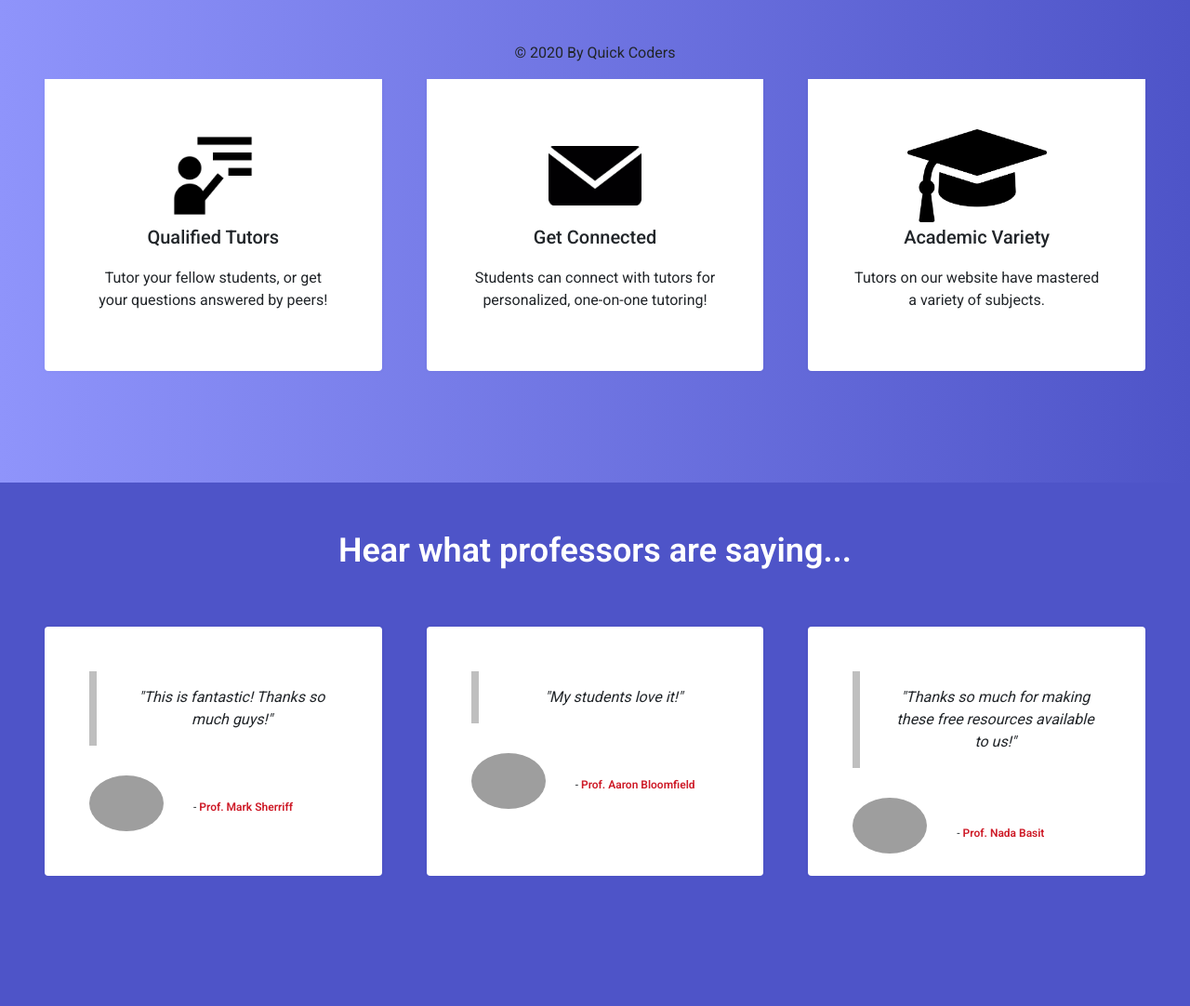
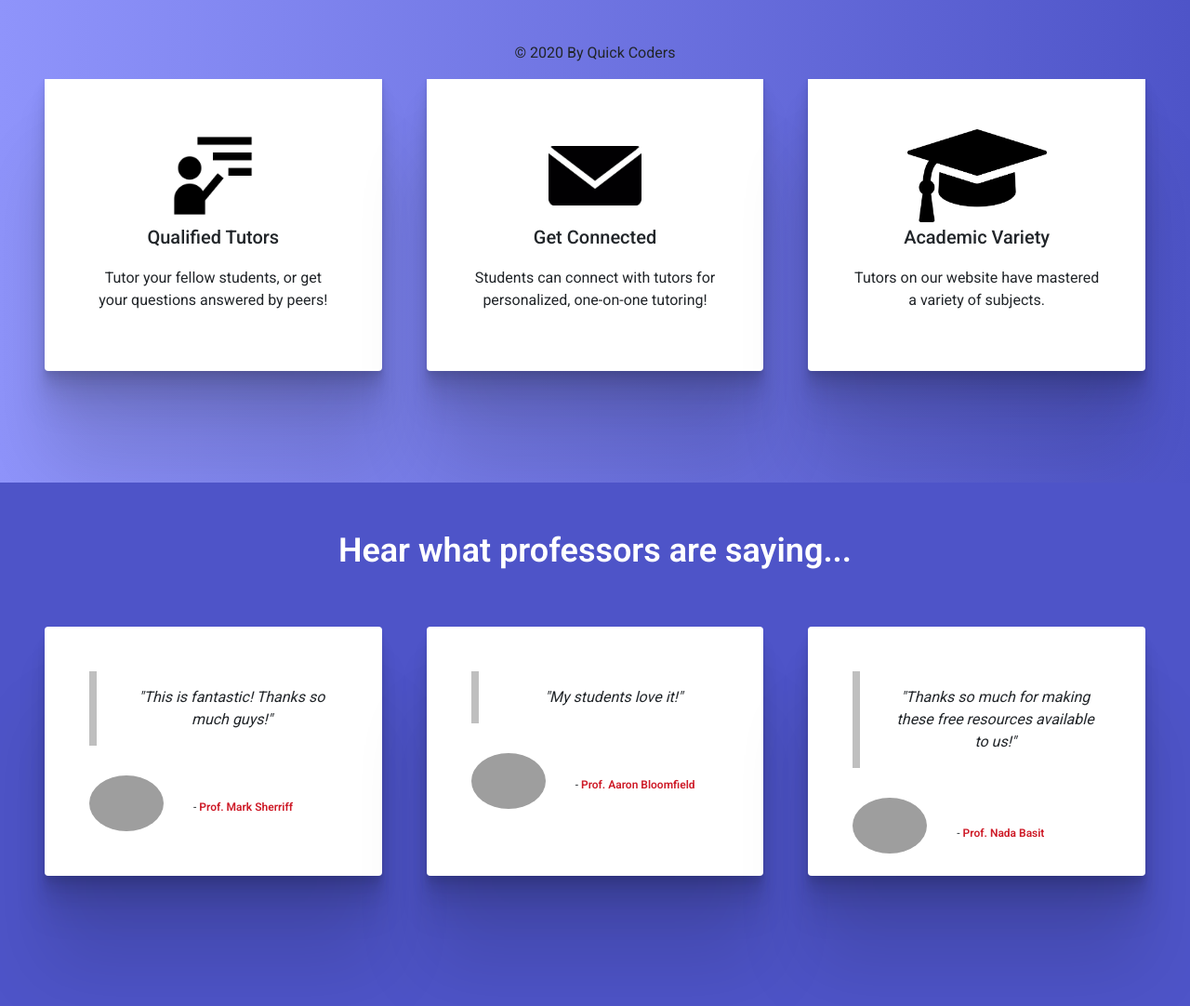
Before and after one commit to HarrisonClark/QuickTutor, a Django app: page / in a window 1280 px wide. Shown: the part 715-1797 px from the top of the page at 93% size. Run offline with Django 3.2, Linux system fonts and the light colour scheme; some libraries are stand-ins or nearby versions; grey boxes are pictures that could not be loaded.

Commit message:
Highlight modules clickable

```diff
--- a/study/static/main.css
+++ b/study/static/main.css
@@ -424,10 +424,18 @@ blockquote {
 
 .highlights .content{
 	transition: 0.15s ease-in-out;
+	box-shadow:
+		0 2.8px 2.2px rgba(0, 0, 0, 0.034),
+		0 6.7px 5.3px rgba(0, 0, 0, 0.048),
+		0 12.5px 10px rgba(0, 0, 0, 0.06),
+		0 22.3px 17.9px rgba(0, 0, 0, 0.072),
+		0 41.8px 33.4px rgba(0, 0, 0, 0.086),
+		0 100px 80px rgba(0, 0, 0, 0.12);
+	cursor: pointer;
 }
 
 .highlights .content:hover{
-	transform: scale(1.05)
+	transform: scale(1.02)
 }
 
 .highlights-container .wrapper{
@@ -440,6 +448,13 @@ blockquote {
 
 .wrapper .inner .testimonials section .content{
 	margin-top: 50px;
+	box-shadow:
+		0 2.8px 2.2px rgba(0, 0, 0, 0.034),
+		0 6.7px 5.3px rgba(0, 0, 0, 0.048),
+		0 12.5px 10px rgba(0, 0, 0, 0.06),
+		0 22.3px 17.9px rgba(0, 0, 0, 0.072),
+		0 41.8px 33.4px rgba(0, 0, 0, 0.086),
+		0 100px 80px rgba(0, 0, 0, 0.12);
 }
 
 .testimonial-section{
@@ -477,3 +492,13 @@ blockquote {
 #sign-in-banner:hover{
 	transform: scale(1.1);
 }
+
+.highlights-btn{
+	text-decoration: none;
+	color: inherit;
+}
+
+.highlights-btn:hover{
+	text-decoration: none;
+	color: inherit;
+}
--- a/study/templates/study/home.html
+++ b/study/templates/study/home.html
@@ -30,6 +30,7 @@
 			<div class="inner">
 			<div class="highlights">
 				<section>
+					<a class="highlights-btn" href="{% url 'login:signup' %}">
 						<div class="content">
 							<header>
 							<div class="icon">
@@ -39,8 +40,10 @@
 							</header>
 							<div class="highlight-box-content"><p>Tutor your fellow students, or get your questions answered by peers!</p></div>
 						</div>
+					</a>
 				</section>
 				<section>
+					<a class="highlights-btn" href="{% url 'login:signup' %}">
 						<div class="content">
 							<header>
 							<div class="icon">
@@ -50,8 +53,10 @@
 							</header>
 							<div class="highlight-box-content"><p>Students can connect with tutors for personalized, one-on-one tutoring!</p></div>
 						</div>
+					</a>
 				</section>
 				<section>
+					<a class="highlights-btn" href="{% url 'login:signup' %}">
 						<div class="content">
 							<header>
 							<div class="icon">
@@ -61,6 +66,7 @@
 							</header>
 							<div class="highlight-box-content"><p>Tutors on our website have mastered a variety of subjects.</p></div>
 						</div>
+					</a>
 				</section>
 			</div>
 			</div>
```
Also changed, not shown: login/static/login/styles.css (+7 -0 lines). Lines whose indentation alone changed are shown as unchanged.
